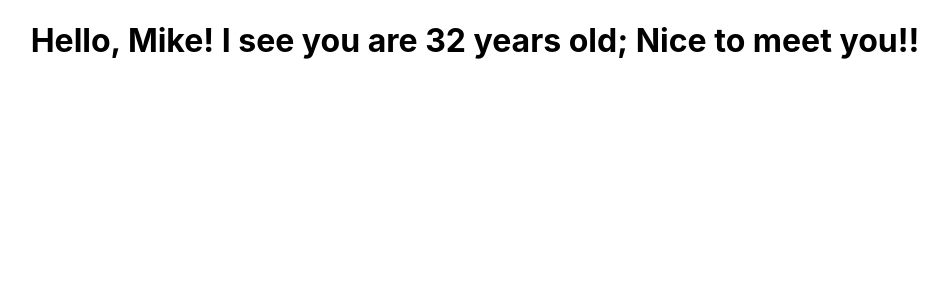
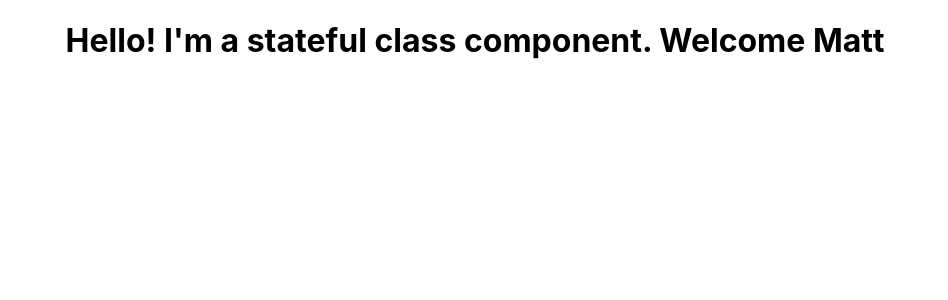
Before and after one commit to ChronoLogic12/ci-react-intro, a React (Create React App) app in the folder my-app/: page / in a window 1280 px wide. Shown: the top 300 px of the page, without its empty margins (165-1113 px from the left). Built offline with nearby package versions, Linux system fonts and the light colour scheme.

Commit message:
convert greeting component to a class components

```diff
--- a/my-app/src/App.js
+++ b/my-app/src/App.js
@@ -1,11 +1,13 @@
 import "./App.css";
 
 import FunctionGreetingWithProps from "./components/FunctionalGreetingWithProps";
+import StatefulGreeting from "./components/StatefulGreeting";
 
 function App() {
 	return (
 		<div className="App">
-			<FunctionGreetingWithProps greeting="Nice to meet you" name="Mike" age="32" />
+			{/* <FunctionGreetingWithProps greeting="Nice to meet you" name="Mike" age="32" /> */}
+			<StatefulGreeting greeting="I'm a stateful class component" name="Matt" />
 		</div>
 	);
 }
--- /dev/null
+++ b/my-app/src/components/StatefulGreeting.jsx
@@ -0,0 +1,13 @@
+import React from "react";
+
+class StatefulGreeting extends React.Component {
+	render() {
+		return (
+			<h1>
+				Hello! {this.props.greeting}. Welcome {this.props.name}
+			</h1>
+		);
+	}
+}
+
+export default StatefulGreeting;
```
